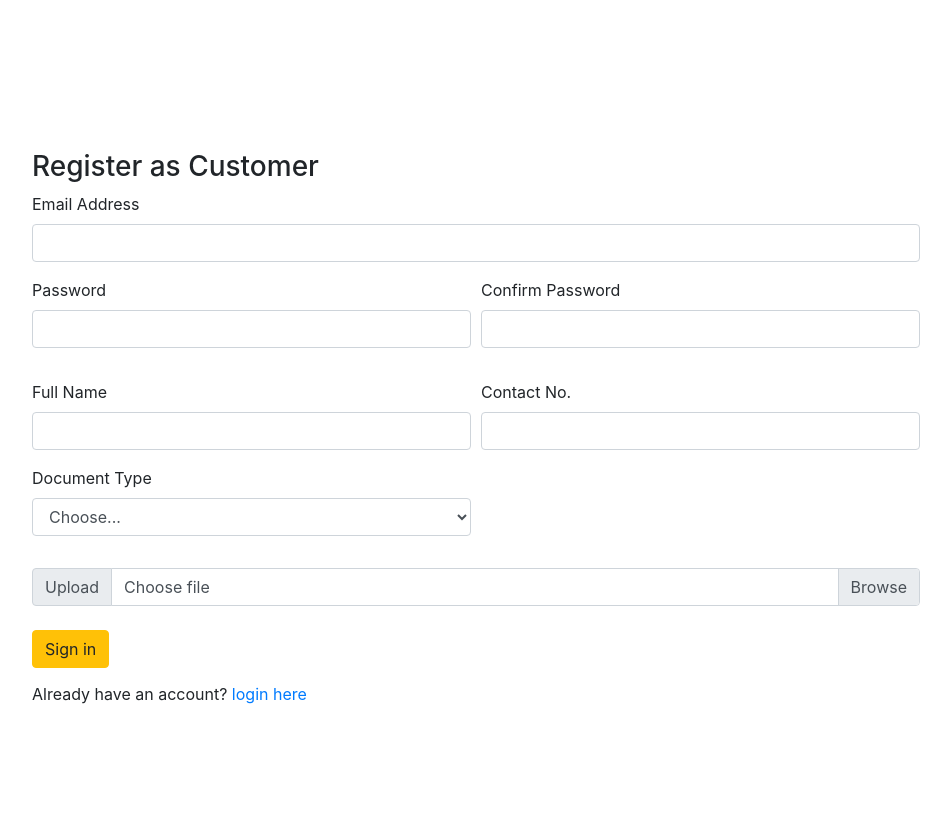
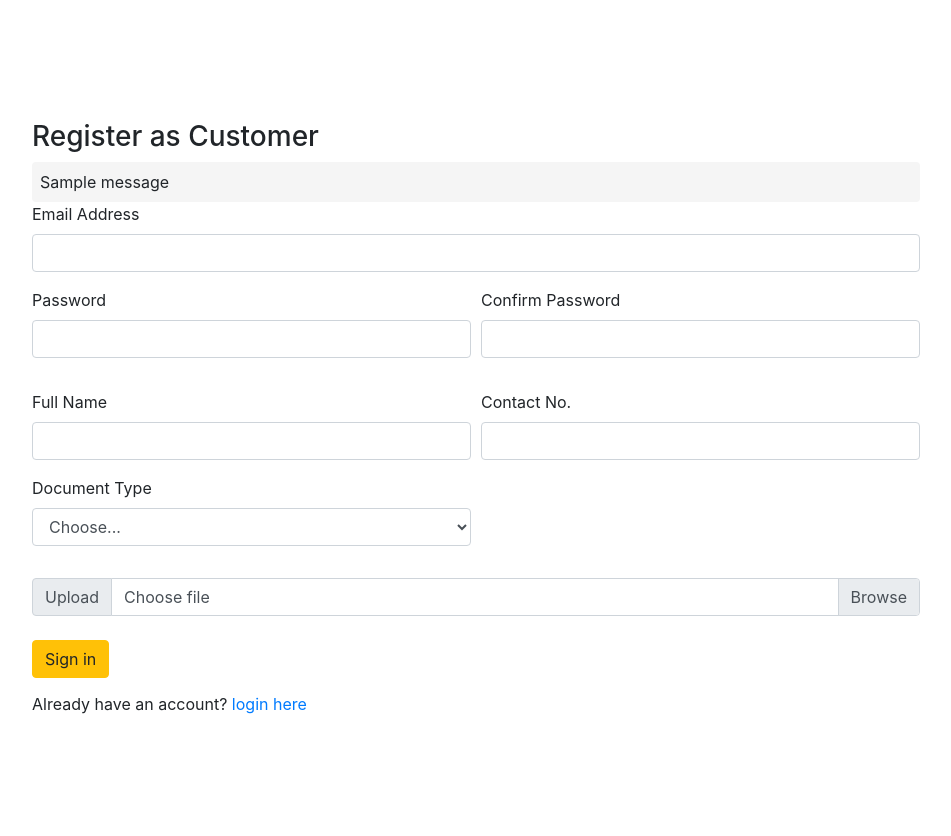
Before and after one commit to fazledyn/cycloan, a Django app: page /customer/register/ in a window 1280 px wide. Shown: the whole page, without its empty margins (164-1115 px from the left). Before the commit the page ends 704 px from the top, so only its background shows below. Run offline with Django 3.2, Linux system fonts and the light colour scheme; tables that the repository leaves empty hold one stand-in row (values such as "Sample post"); one stand-in notice (Sample message) is shown; some libraries are stand-ins or nearby versions.

Commit message:
CSRF token, flash messages added

```diff
--- a/customer/templates/customer_register.html
+++ b/customer/templates/customer_register.html
@@ -11,13 +11,31 @@
     <link rel="stylesheet" href="css/main.css">
 </head>
 
+<style>
+
+.message-box {
+    background-color:whitesmoke;
+    border-radius: 4px;
+    padding: 8px;
+    font-size: 16px;
+}
+
+</style>
+
 <body>
     <div class="container">
 
-        <div style="margin: auto; margin-top: 150px; width: 80%;">
+        <div style="margin: auto; padding-top: 120px; padding-bottom: 120px; width: 80%;">
             <h3>Register as Customer</h3>
 
-            <form action="/customer/register/" method="POST">
+            <form action="/customer/register/" method="POST" enctype="multipart/form-data">
+                {% csrf_token %}
+
+                {% if messages %}
+                    {% for message in messages %}
+                        <div class="message-box">{{ message }}</div>
+                    {% endfor %}
+                {% endif %}
 
                 <div class="form-group">
                     <label for="email">Email Address</label>
@@ -72,7 +90,7 @@
                     </div>
                     <div class="custom-file">
                         <input type="file" class="custom-file-input" id="inputGroupFile01"
-                            aria-describedby="inputGroupFileAddon01">
+                            aria-describedby="inputGroupFileAddon01" name="document">
                         <label class="custom-file-label" for="inputGroupFile01">Choose file</label>
                     </div>
                 </div>
```
